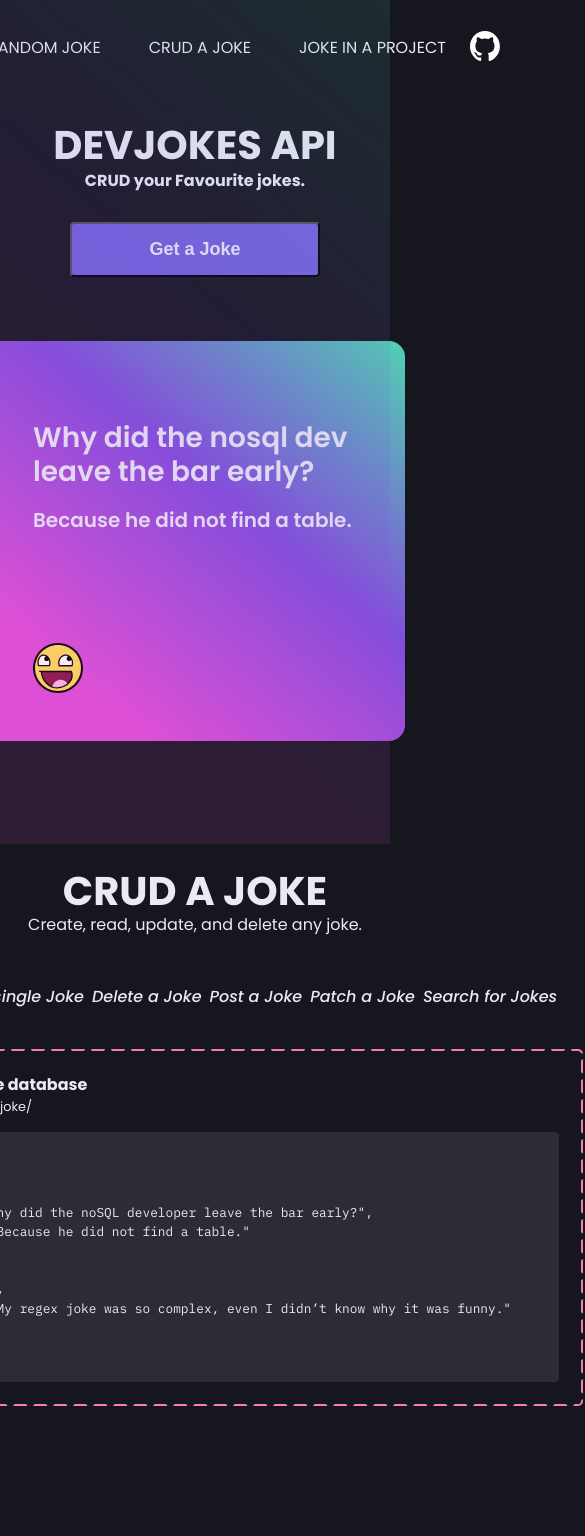
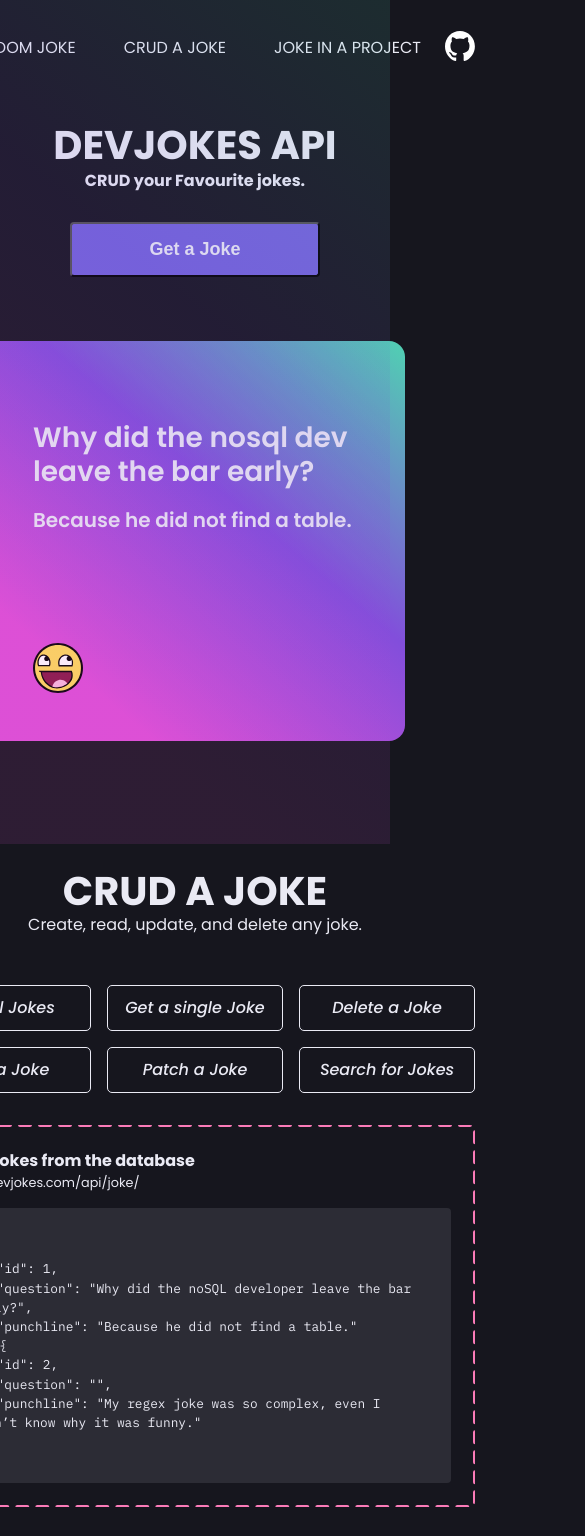
Before and after one commit to alexanderstoehr/Devjokes-API, a React (Vite) app in the folder frontend/devjokes-api/: page / in a window 390 px wide. Shown: the top 1536 px of the page, 585 px wide, since content can reach past the window. Built offline with nearby package versions, Linux system fonts and the light colour scheme.

Commit message:
fixed tabcontainer not being responsive

```diff
--- a/frontend/devjokes-api/src/components/sections/Header.jsx
+++ b/frontend/devjokes-api/src/components/sections/Header.jsx
@@ -4,7 +4,7 @@ export default function Header() {
     return (
         <HeaderStyled>
             <div className="nav-box">
-                <a className="grower" href="/"> <img src="/logo-as.svg" alt="DevJokes Logo"/></a>
+                <a className="grower" href="/"> <img className="logo" src="/logo-as.svg" alt="DevJokes Logo"/></a>
                 <nav>
                     <ul>
                         <li><a href="#jokes">RANDOM JOKE</a></li>
--- a/frontend/devjokes-api/src/styles/globalStyles.js
+++ b/frontend/devjokes-api/src/styles/globalStyles.js
@@ -14,6 +14,10 @@ export const MainContentStyled = styled.div`
 export const HeaderStyled = styled.header`
     @media (max-width: 768px) {
         justify-content: center;
+
+        img.logo {
+            display: none
+        }
     }
 
     display: flex;
@@ -227,6 +231,14 @@ export const TabNavStyled = styled.div`
         gap: 0;
         position: relative;
         left: 0;
+
+        .endpoint-items {
+            width: 100%;
+            display: grid;
+            grid-template-columns: 1fr 1fr 1fr;
+            gap: 1rem;
+            justify-content: space-between;
+        }
     }
     display: flex;
     position: absolute;
@@ -245,6 +257,15 @@ export const TabNavStyled = styled.div`
 `
 
 export const TabNavItemStyled = styled.div`
+    @media (max-width: 768px) {
+        border: 1px solid var(--color-font-bright);
+        display: flex;
+        justify-content: center;
+        align-items: center;
+        border-radius: 5px;
+        padding: 10px;
+
+    }
     color: var(--color-font-bright);
     cursor: pointer;
     padding-bottom: 0.5rem;
@@ -256,6 +277,11 @@ export const TabNavItemStyled = styled.div`
 `
 
 export const TabContentStyled = styled.div`
+    @media (max-width: 768px) {
+        justify-content: center;
+        min-width: 475px;
+    }
+
     display: flex;
     flex-direction: column;
     min-width: 775px;
```
